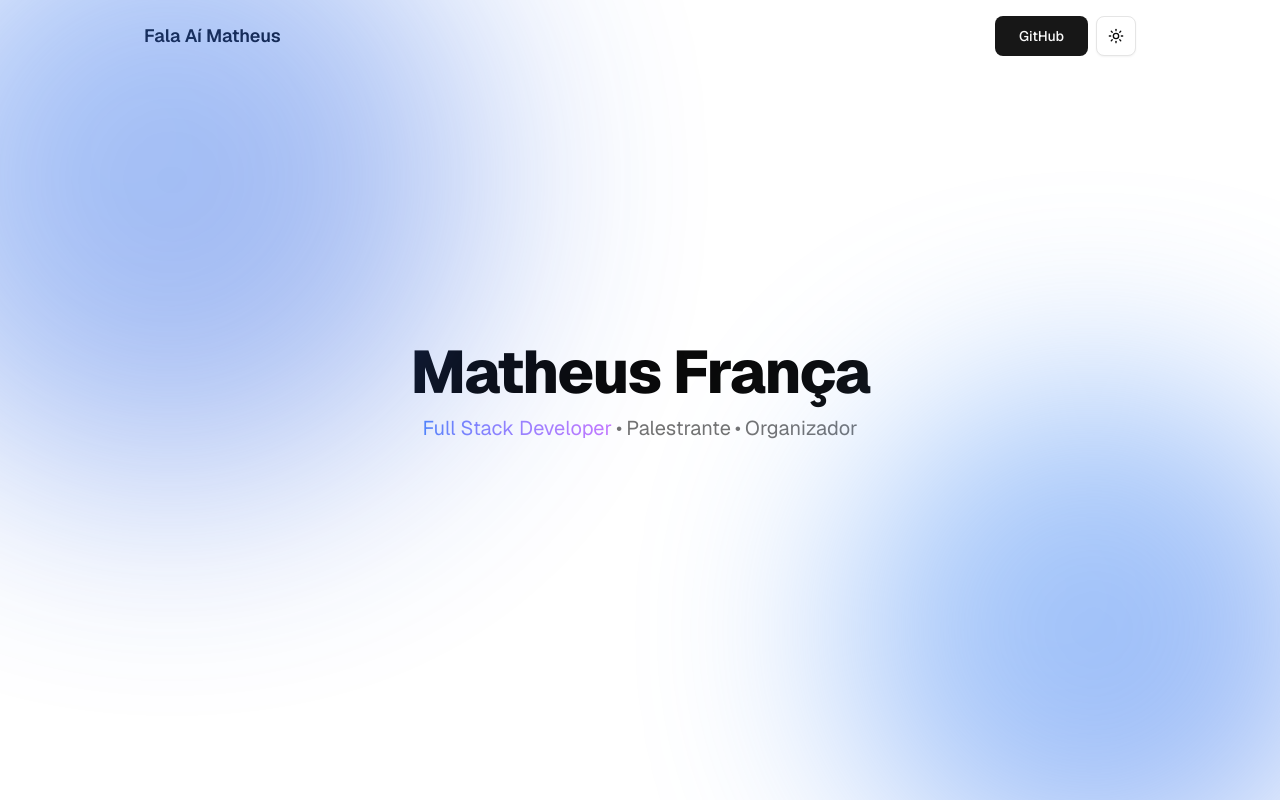
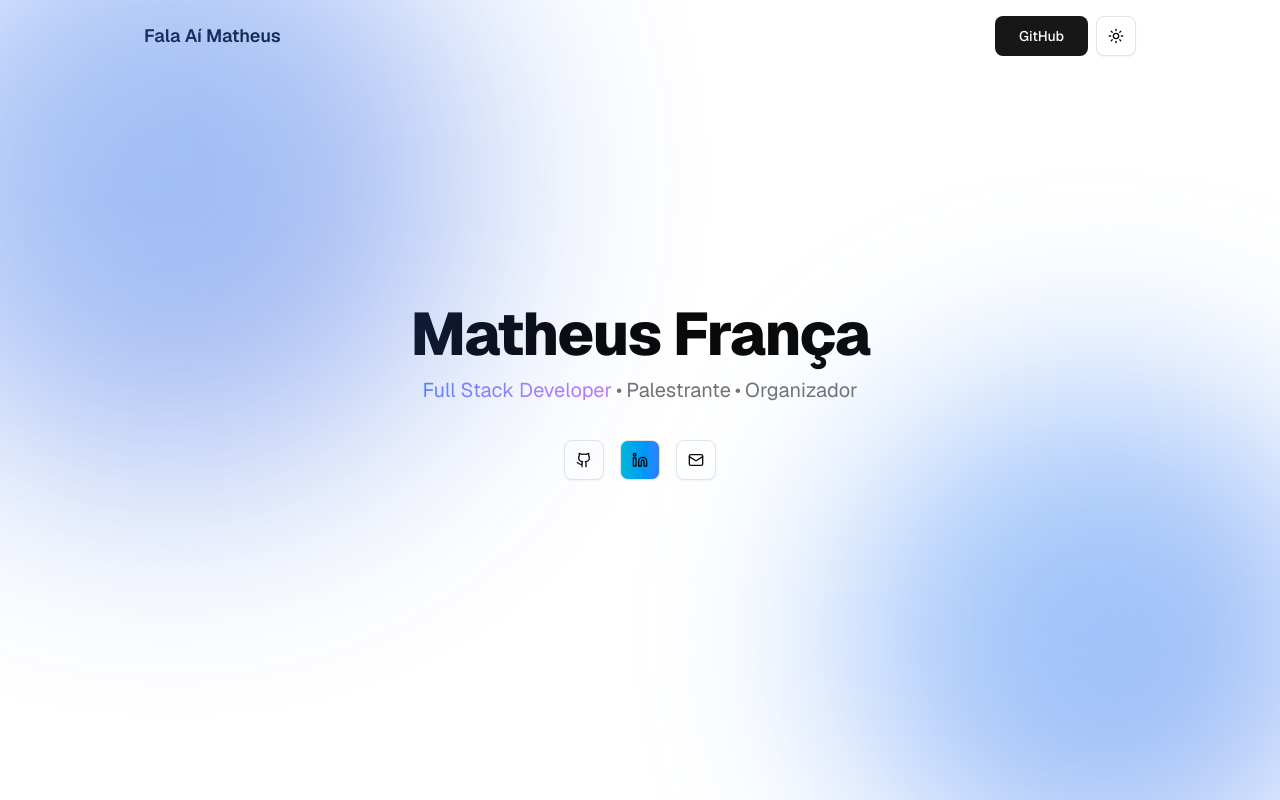
Before and after one commit to FalaAiMatheus/portfolio, a Next.js app: page / in a window 1280 px wide. Built offline with nearby package versions, Linux system fonts and the light colour scheme.

Commit message:
feat: finish hero section

```diff
--- a/src/components/hero.tsx
+++ b/src/components/hero.tsx
@@ -1,3 +1,7 @@
+import { Github, Linkedin, Mail } from 'lucide-react';
+import { Button } from './ui/button';
+import Link from 'next/link';
+
 export const HeroSection = () => {
   return (
     <section className="flex h-[80vh] w-full items-center justify-center p-4">
@@ -16,6 +20,44 @@ export const HeroSection = () => {
             <span>Organizador</span>
           </div>
         </div>
+        <div className="mt-6 flex items-center gap-4">
+          <Button asChild variant="outline" size="icon-lg">
+            <Link
+              href="https://github.com/FalaAiMatheus"
+              target="_blank"
+              rel="noopener noreferrer"
+            >
+              <Github />
+            </Link>
+          </Button>
+          <Button
+            className="!bg-linear-to-r from-cyan-500 to-blue-500"
+            asChild
+            variant="outline"
+            size="icon-lg"
+          >
+            <Link
+              href="https://www.linkedin.com/in/matheussfranca/"
+              target="_blank"
+              rel="noopener noreferrer"
+            >
+              <Linkedin />
+            </Link>
+          </Button>
+          <Button
+            asChild
+            variant="outline"
+            size="icon-lg"
+          >
+            <Link
+              href="mailto:falaaimatheus.dev@gmail.com"
+              target="_blank"
+              rel="noopener noreferrer"
+            >
+              <Mail />
+            </Link>
+          </Button>
+        </div>
       </div>
     </section>
   );
```
